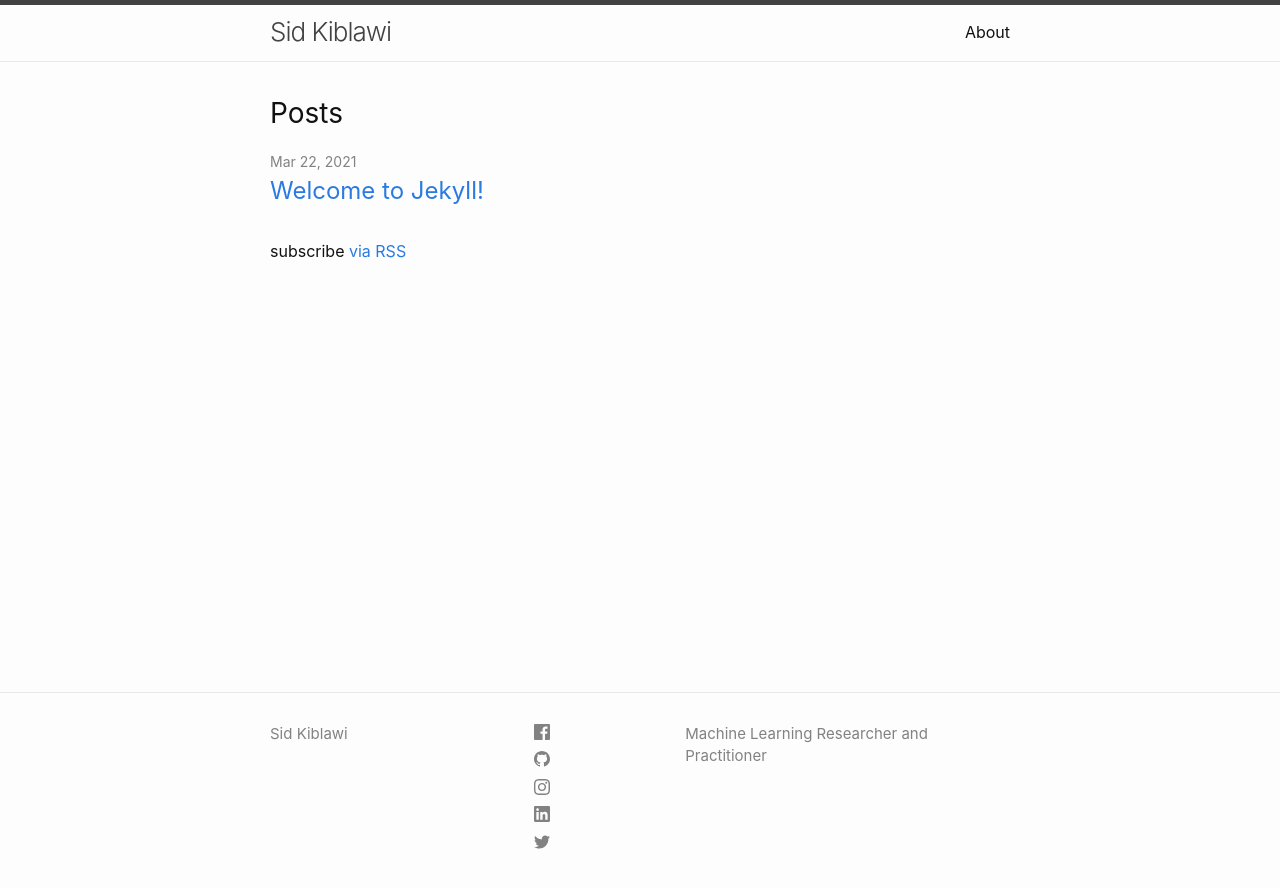
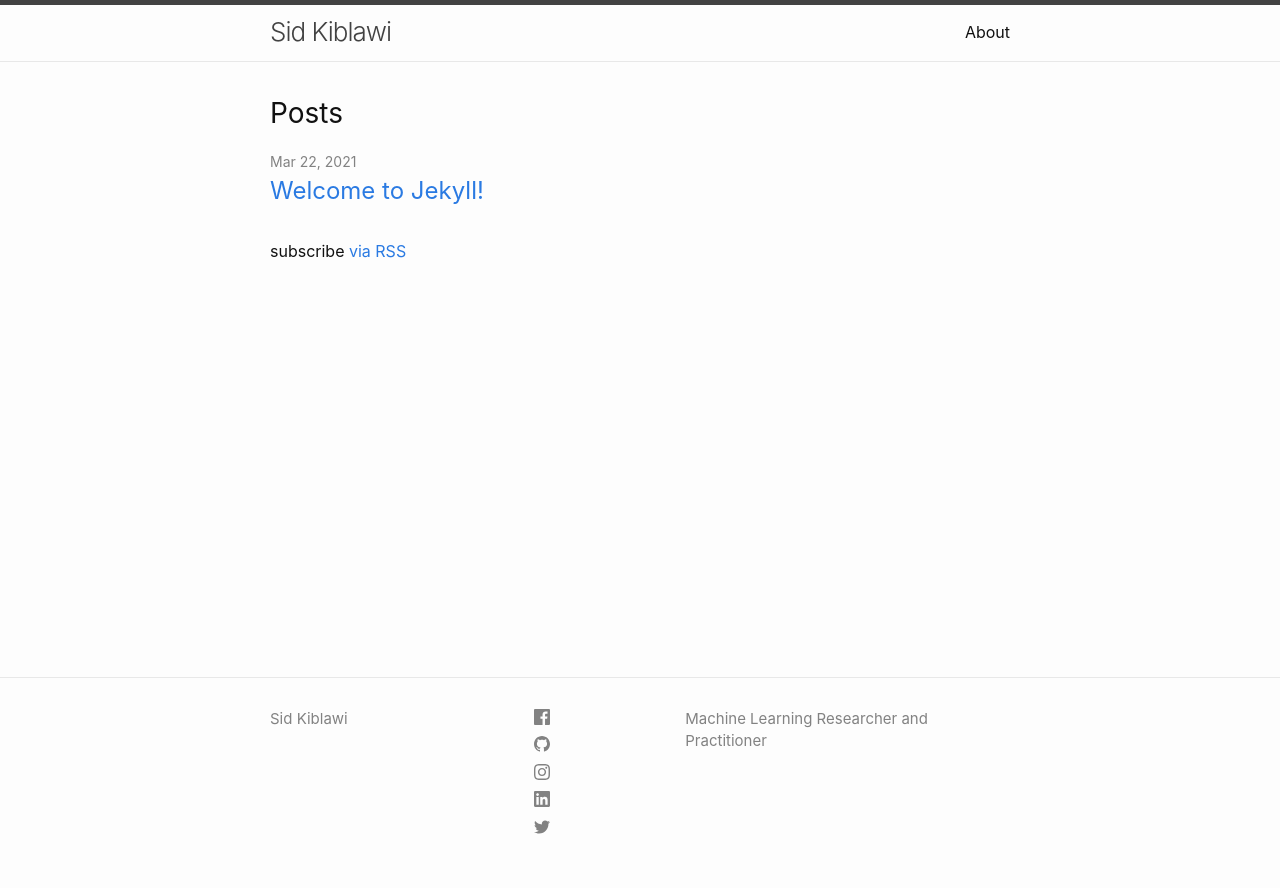
Before and after one commit to sidkiblawi/sidkiblawi.github.io, a Jekyll site: the page built from index.markdown, in a window 1280 px wide. Shown: the top 888 px of the page. Built offline with Jekyll 4.4.1, drawn with Linux system fonts in a browser that asks for light colours.

Commit message:
Update _layout.scss
fixing bottom links

```diff
--- a/_sass/minima/_layout.scss
+++ b/_sass/minima/_layout.scss
@@ -119,6 +119,9 @@
 .social-media-list {
   list-style: none;
   margin-left: 0;
+}
+
+.social-media-item {
   display: inline;
 }
 
```
